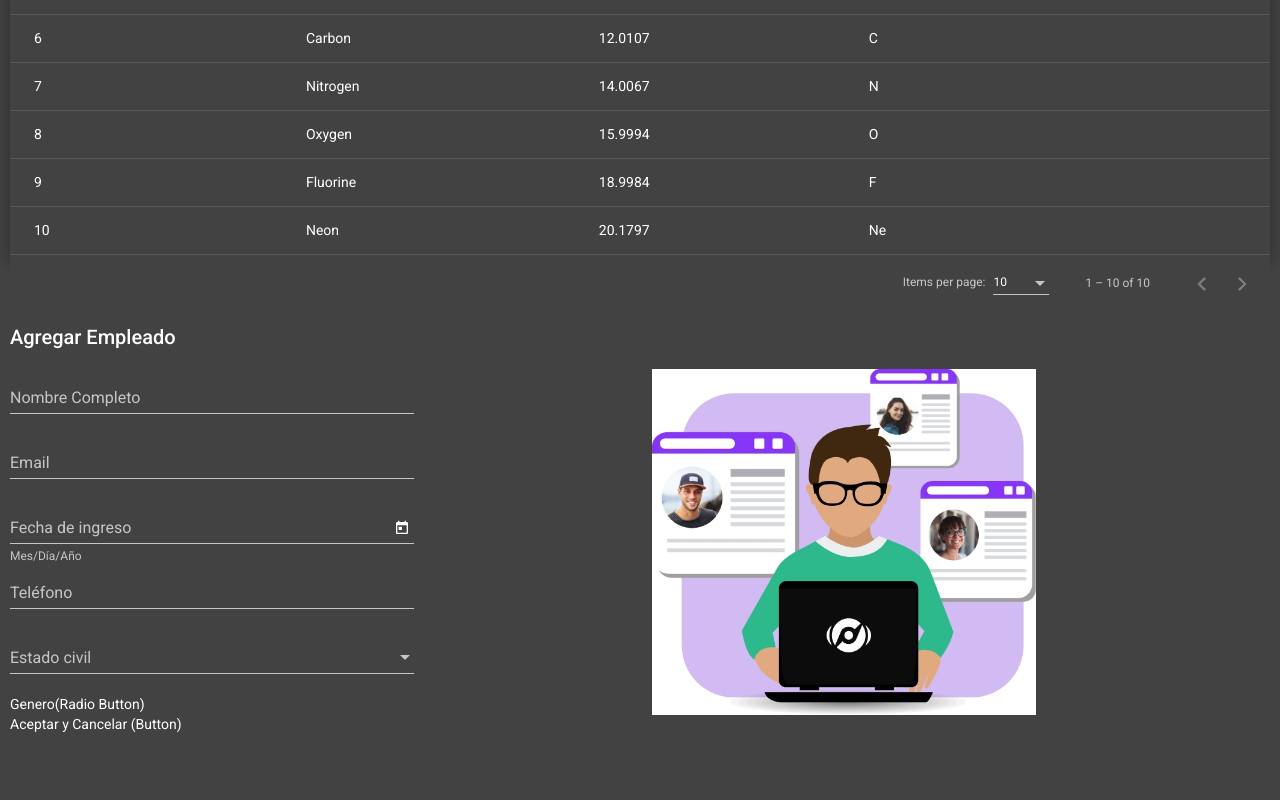
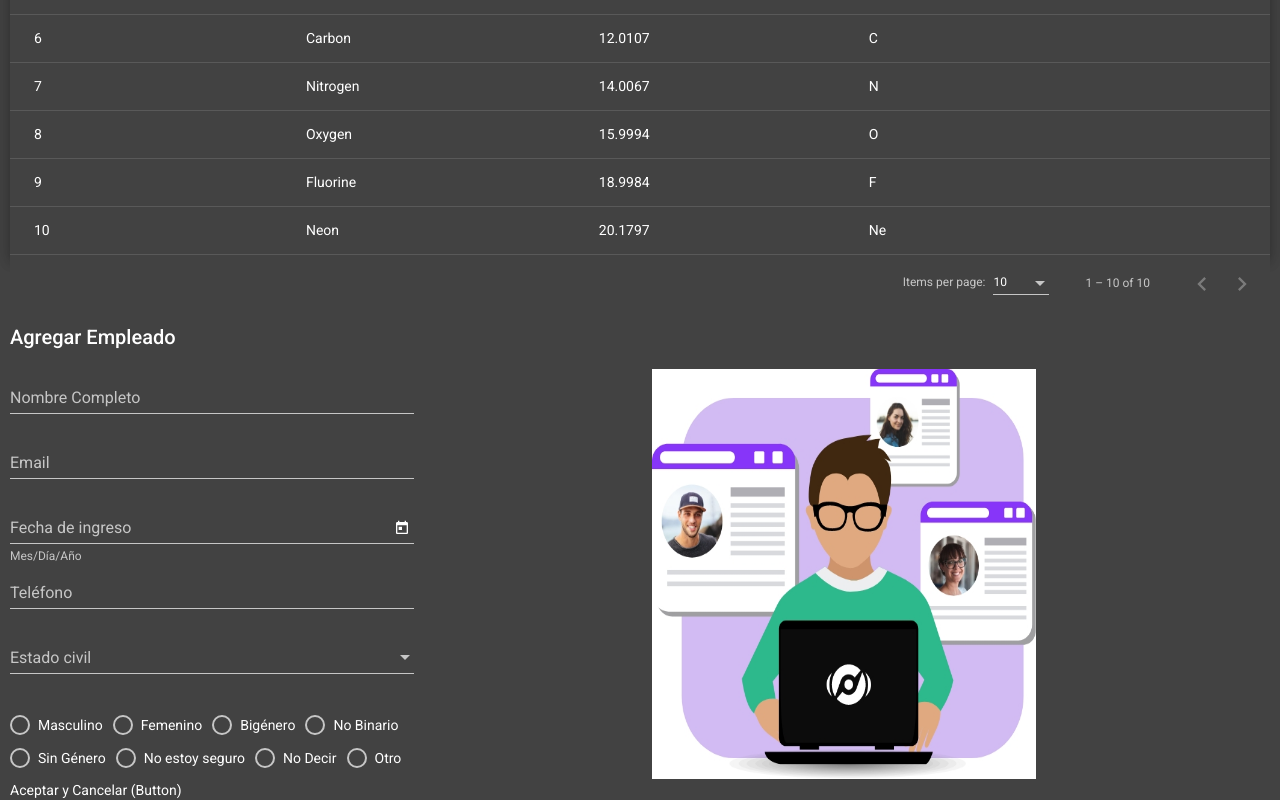
Before and after one commit to SandraDeTena/App_Empleados-Angular, an Angular app: page / in a window 1280 px wide. Shown: the part 474-1274 px from the top of the page. Before the commit the page ends 1208 px from the top, so only its background shows below. Built offline with nearby package versions, Linux system fonts and the light colour scheme.

Commit message:
Crear los Radios Buttons del género y darles estilo

```diff
--- a/src/app/components/add-edit-empleado/add-edit-empleado.component.css
+++ b/src/app/components/add-edit-empleado/add-edit-empleado.component.css
@@ -1,5 +1,9 @@
 .form-container {
     width: 100%;
     font-size: 16px;
+}
 
+.RadioButton {
+    margin-right: 10px;
+    margin-bottom: 12px;
 }
--- a/src/app/components/add-edit-empleado/add-edit-empleado.component.html
+++ b/src/app/components/add-edit-empleado/add-edit-empleado.component.html
@@ -56,8 +56,20 @@
             </div>
 
             <!-- Genero -->
+            <br>
             <div class="col-lg-12">
-                Genero(Radio Button)
+                <mat-radio-group aria-label="Seleccione el género">
+                    <mat-radio-button value="Masculino" class="RadioButton">Masculino</mat-radio-button>
+                    <mat-radio-button value="Femenino" class="RadioButton">Femenino</mat-radio-button>
+                    <mat-radio-button value="Bigenero" class="RadioButton">Bigénero</mat-radio-button>
+                    <mat-radio-button value="NoBinario" class="RadioButton">No Binario</mat-radio-button>
+                    <mat-radio-button value="SinGenero" class="RadioButton">Sin Género</mat-radio-button>
+                    <mat-radio-button value="NoSeguro" class="RadioButton">No estoy seguro</mat-radio-button>
+                    <mat-radio-button value="NoDecir" class="RadioButton">No Decir</mat-radio-button>
+                    <mat-radio-button value="Otro">Otro</mat-radio-button>
+
+
+                </mat-radio-group>
             </div>
 
             <div class="col-lg-12">
```
